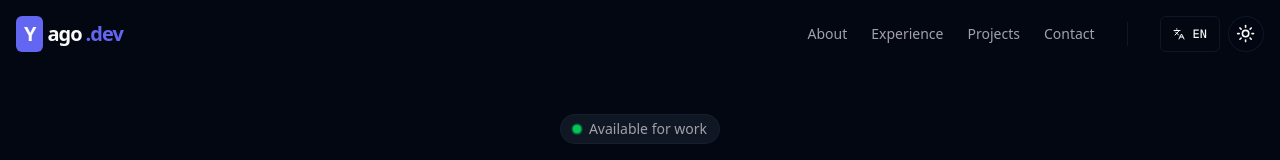
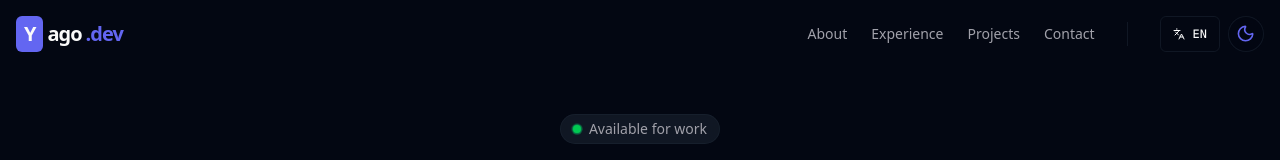
Before and after one commit to yagodaoud/yago-dev-portfolio, a Next.js app: page /en in a window 1280 px wide. Shown: the top 160 px of the page. Built offline with nearby package versions, Linux system fonts and the light colour scheme.

Commit message:
feat: add core UI components (header, hero, theme toggle) and internationalization support.

```diff
--- a/components/header.tsx
+++ b/components/header.tsx
@@ -73,7 +73,7 @@ export function Header() {
                             variant="ghost"
                             size="sm"
                             onClick={toggleLanguage}
-                            className="font-mono text-xs border border-border/50 h-9"
+                            className="font-mono text-xs border border-border/50 h-9 cursor-pointer"
                         >
                             <Languages className="w-3 h-3 mr-2" />
                             {locale.toUpperCase()}
--- a/components/sections/hero.tsx
+++ b/components/sections/hero.tsx
@@ -46,7 +46,7 @@ export function Hero() {
                         <span className="animate-ping absolute inline-flex h-full w-full rounded-full bg-green-400 opacity-75"></span>
                         <span className="relative inline-flex rounded-full h-2 w-2 bg-green-500"></span>
                     </span>
-                    Available for work
+                    {t('availableForWork')}
                 </motion.div>
 
                 {/* Main Text */}
--- a/components/theme-toggle.tsx
+++ b/components/theme-toggle.tsx
@@ -4,9 +4,10 @@ import * as React from "react"
 import { Moon, Sun } from "lucide-react"
 import { useTheme } from "next-themes"
 import { Button } from "@/components/ui/button"
+import { motion } from "framer-motion"
 
 export function ThemeToggle() {
-    const { theme, setTheme } = useTheme()
+    const { setTheme, resolvedTheme } = useTheme()
     const [mounted, setMounted] = React.useState(false)
 
     React.useEffect(() => {
@@ -17,15 +18,40 @@ export function ThemeToggle() {
         return <Button variant="ghost" size="icon" className="w-9 h-9" />
     }
 
+    const isDark = resolvedTheme === "dark"
+
     return (
         <Button
             variant="ghost"
             size="icon"
-            onClick={() => setTheme(theme === "dark" ? "light" : "dark")}
-            className="relative w-9 h-9 rounded-full border border-border/50 bg-background/50 backdrop-blur-sm hover:bg-accent hover:border-primary/50 transition-all duration-300"
+            onClick={() => setTheme(isDark ? "light" : "dark")}
+            className="relative w-9 h-9 rounded-full border border-border/50 bg-background/50 backdrop-blur-sm hover:bg-accent hover:border-primary/50 transition-colors cursor-pointer overflow-hidden"
         >
-            <Sun className="h-[1.2rem] w-[1.2rem] rotate-0 scale-100 transition-all dark:-rotate-90 dark:scale-0" />
-            <Moon className="absolute h-[1.2rem] w-[1.2rem] rotate-90 scale-0 transition-all dark:rotate-0 dark:scale-100 text-primary" />
+            <motion.div
+                initial={false}
+                animate={{
+                    scale: isDark ? 0 : 1,
+                    rotate: isDark ? -90 : 0,
+                    opacity: isDark ? 0 : 1
+                }}
+                transition={{ type: "spring", stiffness: 260, damping: 20 }}
+                className="absolute inset-0 flex items-center justify-center"
+            >
+                <Sun className="h-[1.2rem] w-[1.2rem]" />
+            </motion.div>
+
+            <motion.div
+                initial={false}
+                animate={{
+                    scale: isDark ? 1 : 0,
+                    rotate: isDark ? 0 : 90,
+                    opacity: isDark ? 1 : 0
+                }}
+                transition={{ type: "spring", stiffness: 260, damping: 20 }}
+                className="absolute inset-0 flex items-center justify-center"
+            >
+                <Moon className="h-[1.2rem] w-[1.2rem] text-primary" />
+            </motion.div>
             <span className="sr-only">Toggle theme</span>
         </Button>
     )
--- a/messages/en.json
+++ b/messages/en.json
@@ -3,7 +3,8 @@
     "role": "Backend Developer",
     "description": "Backend Engineer focused on scalable systems and clean architecture. I turn complex problems into reliable solutions using Java Spring, Node.js and RabbitMQ. Java enthusiast, problem-solving passionate and full-time learner.",
     "downloadCv": "Download CV",
-    "contactMe": "Contact Me"
+    "contactMe": "Contact Me",
+    "availableForWork": "Available for work"
   },
   "About": {
     "title": "About Me",
--- a/messages/pt.json
+++ b/messages/pt.json
@@ -3,7 +3,8 @@
         "role": "Backend Developer",
         "description": "Backend Developer apaixonado por sistemas escaláveis e código limpo. Transformo problemas complexos em soluções robustas com Java Spring, Node.js e RabbitMQ. Java enthusiast, problem-solving passionate and full-time learner.",
         "downloadCv": "Baixar CV",
-        "contactMe": "Entre em contato"
+        "contactMe": "Entre em contato",
+        "availableForWork": "Disponível para trabalho"
     },
     "About": {
         "title": "Sobre Mim",
```
